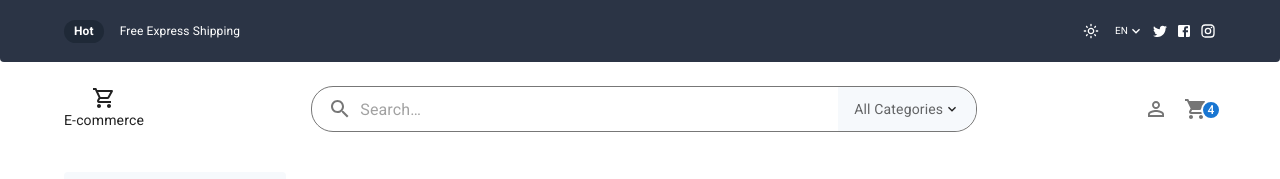
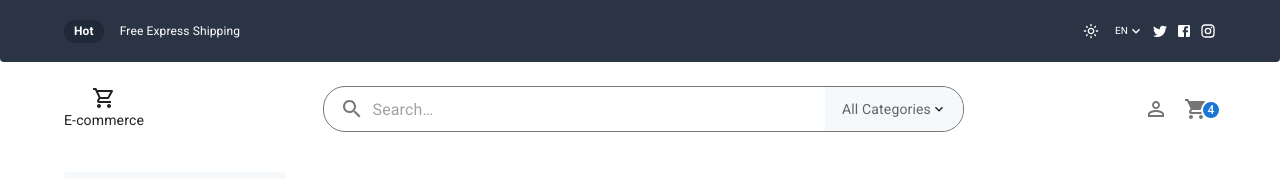
Before and after one commit to redarashid/smart-shopper, a React (Create React App) app: page / in a window 1280 px wide. Shown: the top 179 px of the page. Built offline with nearby package versions, Linux system fonts and the light colour scheme.

Commit message:
first commit

```diff
--- a/src/components/header/Header2.jsx
+++ b/src/components/header/Header2.jsx
@@ -28,10 +28,10 @@ const Search = styled("div")(({ theme }) => ({
   },
   marginRight: theme.spacing(2),
   marginLeft: 0,
-  minWidth: "300px",
+  width: "266px",
   [theme.breakpoints.up("sm")]: {
     marginLeft: theme.spacing(3),
-    width: "auto",
+    width: "330px",
   },
 }));
 
--- a/src/components/hero/Hero.jsx
+++ b/src/components/hero/Hero.jsx
@@ -32,6 +32,7 @@ const Hero = () => {
         mt: 2.5,
       }}>
       <Swiper
+        loop={true}
         pagination={{ dynamicBullets: true }}
         modules={[Pagination]}
         className="mySwiper">
```
